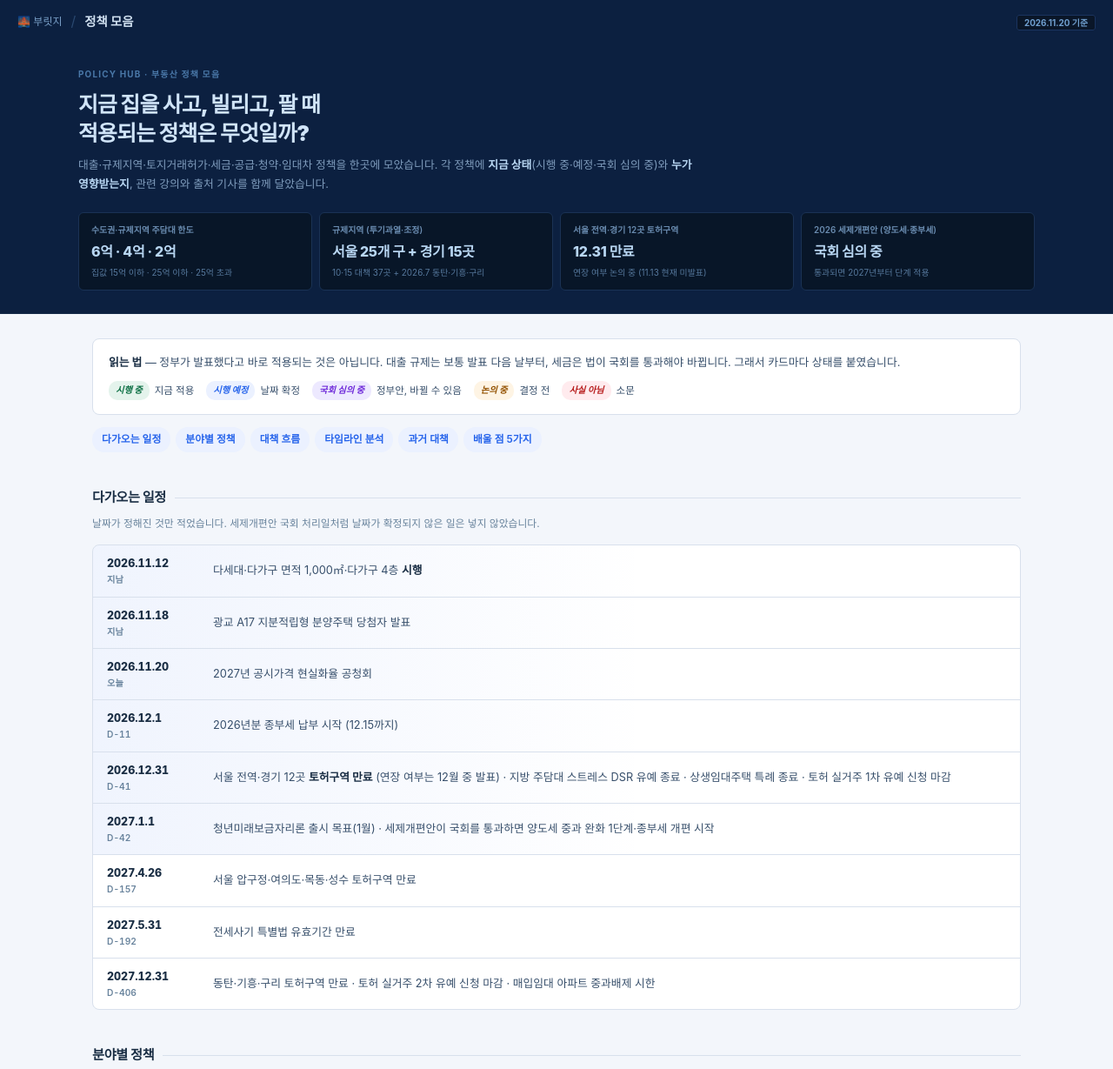
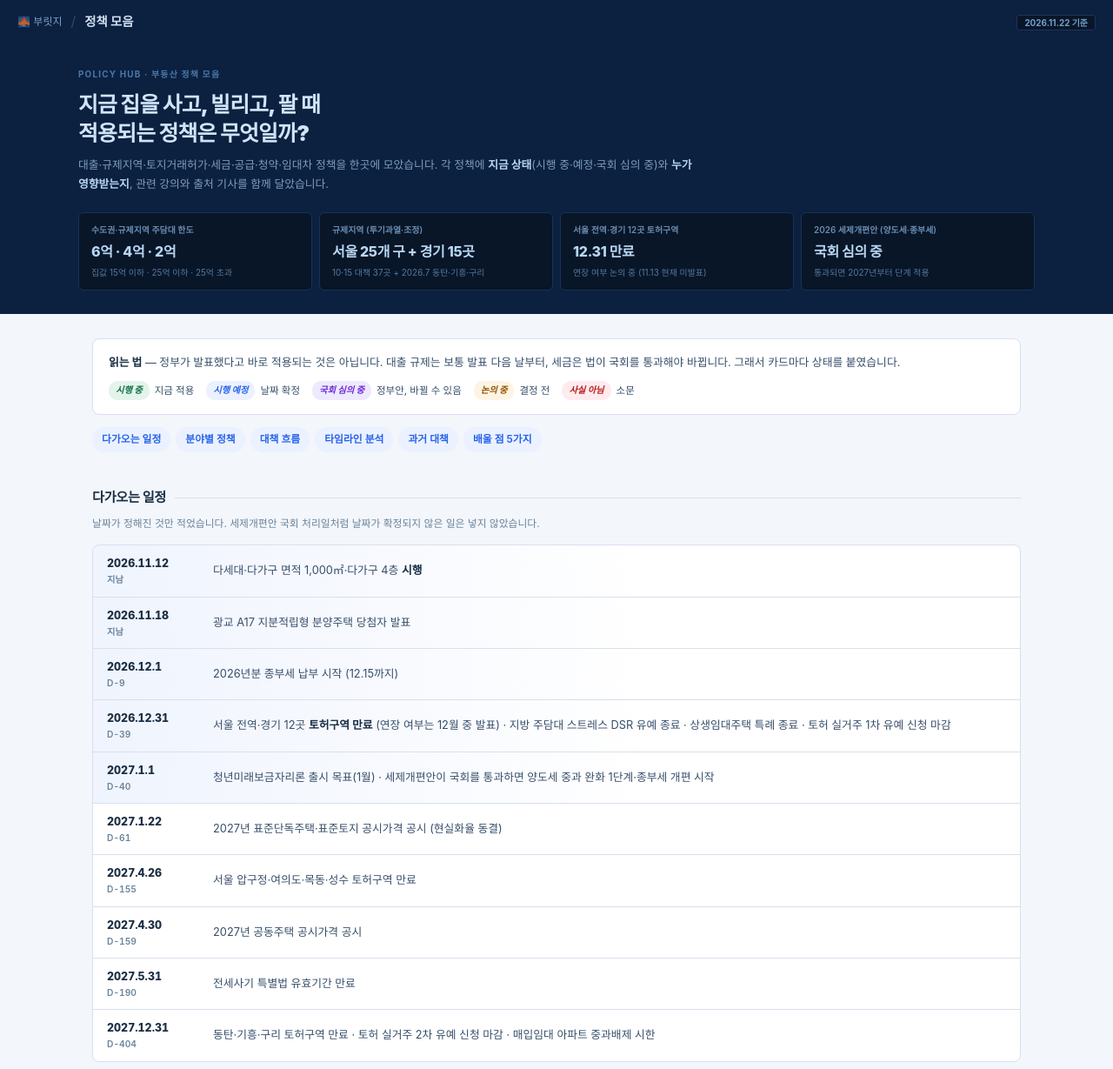
Before and after one commit to leegh-prj/buridge, a plain HTML site: page 부동산_정책모음_2026.html in a window 1280 px wide. Shown: the top 1229 px of the page at 87% size. Drawn offline with Linux system fonts and the light colour scheme; a web font is replaced by a local one.

Commit message:
정책 모음: 2027년 공시가격 현실화율 69.0% 동결 확정 반영(11.20 공시위원회), 공시 일정 추가
Co-Authored-By: Claude Opus 5.5 <noreply@anthropic.com>

```diff
--- a/부동산_정책모음_2026.html
+++ b/부동산_정책모음_2026.html
@@ -204,7 +204,7 @@ a{color:inherit;}
   <a class="hd-back" href="./index.html">🌉 부릿지</a>
   <span class="hd-sep">/</span>
   <span class="hd-title">정책 모음</span>
-  <div class="hd-right"><span class="hd-badge">2026.11.20 기준</span></div>
+  <div class="hd-right"><span class="hd-badge">2026.11.22 기준</span></div>
 </div>
 
 <div class="hero">
@@ -277,7 +277,7 @@ a{color:inherit;}
   <div class="disc">
     · 이 페이지는 공개된 기사·정부 발표를 초보자용으로 요약한 학습 자료입니다. 실제 대출·세금·청약은 개인 조건에 따라 달라지므로 계약 전 은행, 세무사, 청약홈·관할 관청에서 꼭 다시 확인하세요.<br>
     · 출처 링크는 각 카드 아래에 있습니다. 보도마다 수치가 다른 경우 카드 안에 따로 적었습니다.<br>
-    · 마지막 확인: 2026.11.20
+    · 마지막 확인: 2026.11.22
   </div>
 </div>
 
@@ -408,12 +408,12 @@ const P = [
     note: '최종 금액은 이의신청 등 절차를 거쳐 정해집니다.',
     lessons: [L('183강 재초환 부과 시한 논쟁', '183'), L('181강 재초환 계산 구조', '181')],
     src: [['아시아경제 2026.11.19', 'https://view.asiae.co.kr/article/2026111914290012486'], ['시사저널 2026.11.19', 'https://www.sisajournal.com/news/articleView.html?idxno=394673'], ['부릿지 최신동향 11.17 (머니투데이 인용)', './부동산_최신동향_2026.html#sec-1117']] },
-  { cat: 'tax', st: 'talk', title: '2027년 공시가격 현실화율', dates: '공청회 2026.11.20',
-    one: '공시가격은 보유세(재산세·종부세)를 매기는 기준입니다. 시세의 몇 %로 정할지(현실화율)를 내년에 어떻게 할지 정부안이 공청회에서 공개됩니다.',
-    pts: ['현재 현실화율: 공동주택 <b>69.0%</b> · 토지 65.5% · 단독주택 53.6% (2023년부터 유지)', '언론은 <b>동결</b> 가능성이 높다고 전망 — 정부 확정안은 공청회 결과를 확인해야 함', '비율을 동결해도 시세가 오르면 공시가격이 올라 <b>보유세가 늘 수 있음</b>'],
+  { cat: 'tax', st: 'soon', title: '2027년 공시가격 현실화율 — 69.0% 동결', dates: '공시위원회 의결 2026.11.20 · 공동주택 공시 2027.4.30',
+    one: '공시가격은 보유세(재산세·종부세)를 매기는 기준입니다. 내년에도 시세의 몇 %로 정할지(현실화율)를 올해와 같게 유지하기로 했습니다.',
+    pts: ['공동주택 <b>69.0%</b> · 표준단독주택 53.6% · 표준토지 65.5% — 모두 올해와 같음', '공시일: 표준단독·표준토지 <b>2027.1.22</b>, 공동주택·개별단독·개별토지 <b>4.30</b>', '비율은 같아도 시세가 오른 만큼 공시가격은 오름 → <b>보유세가 늘 수 있음</b> (서울경제 추정: 반포자이 84㎡ 1,810만 → 2,641만 원)'],
     who: '집을 가진 모든 사람 (보유세)',
-    lessons: [L('193강 공시가격 현실화율과 보유세', '193')],
-    src: [['핀포인트뉴스 2026.11', 'https://www.pinpointnews.co.kr/news/articleView.html?idxno=502462'], ['뉴스1 2026.11.19', 'https://www.news1.kr/realestate/general/6358558']] },
+    lessons: [L('196강 현실화율 동결과 보유세 추정', '196'), L('193강 공시가격 현실화율과 보유세', '193')],
+    src: [['부릿지 최신동향 11.21 (세계일보·뉴스1·서울경제 인용)', './부동산_최신동향_2026.html#sec-1121'], ['핀포인트뉴스 2026.11', 'https://www.pinpointnews.co.kr/news/articleView.html?idxno=502462']] },
   { cat: 'tax', st: 'on', title: '취득세 — 규제지역 다주택 중과', dates: '현행 제도',
     one: '조정대상지역에서 두 번째 집부터 취득세가 크게 오릅니다.',
     pts: ['조정대상지역 2주택 <b>8%</b>, 3주택 이상 <b>12%</b>', '규제지역 확대로 서울 전역에 적용', '2026 지방세 개편안(8.26 발표): 40세 미만 생애최초 감면 한도 200만 → 300만 원, 오피스텔도 생애최초 감면 대상 — <b>입법 절차 진행 중</b>'],
@@ -488,11 +488,12 @@ const P = [
 const TIMELINE = [
   ['2026-11-12', '다세대·다가구 면적 1,000㎡·다가구 4층 <b>시행</b>'],
   ['2026-11-18', '광교 A17 지분적립형 분양주택 당첨자 발표'],
-  ['2026-11-20', '2027년 공시가격 현실화율 공청회'],
   ['2026-12-01', '2026년분 종부세 납부 시작 (12.15까지)'],
   ['2026-12-31', '서울 전역·경기 12곳 <b>토허구역 만료</b> (연장 여부는 12월 중 발표) · 지방 주담대 스트레스 DSR 유예 종료 · 상생임대주택 특례 종료 · 토허 실거주 1차 유예 신청 마감'],
   ['2027-01-01', '청년미래보금자리론 출시 목표(1월) · 세제개편안이 국회를 통과하면 양도세 중과 완화 1단계·종부세 개편 시작'],
+  ['2027-01-22', '2027년 표준단독주택·표준토지 공시가격 공시 (현실화율 동결)'],
   ['2027-04-26', '서울 압구정·여의도·목동·성수 토허구역 만료'],
+  ['2027-04-30', '2027년 공동주택 공시가격 공시'],
   ['2027-05-31', '전세사기 특별법 유효기간 만료'],
   ['2027-12-31', '동탄·기흥·구리 토허구역 만료 · 토허 실거주 2차 유예 신청 마감 · 매입임대 아파트 중과배제 시한'],
 ];
@@ -514,9 +515,10 @@ const FLOW = [
   ['2026.11.11', '금융위 장기 고정금리 TF', '은행에 10년 이상 고정형 주담대 공급 요구'],
   ['2026.11.13', '국토부 "토허·규제지역 연말까지 종합 검토"', '12.31 만료 앞두고 12월 중 결론'],
   ['2026.11.19', '재초환 부과 기한 해석', '준공인가일 기준 — 반포현대 179억 원 연내 부과'],
+  ['2026.11.20', '2027년 공시가격 현실화율 동결', '공동주택 69.0% 유지, 시세 변동만 반영'],
 ];
 
-const TODAY = '2026-11-20';
+const TODAY = '2026-11-22';
 const fmt = d => { const [y, m, dd] = d.split('-'); return `${y}.${+m}.${+dd}`; };
 const dDay = d => Math.round((new Date(d + 'T00:00:00') - new Date(TODAY + 'T00:00:00')) / 864e5);
 
```
